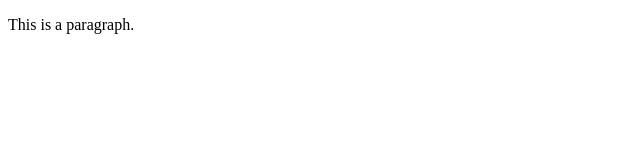
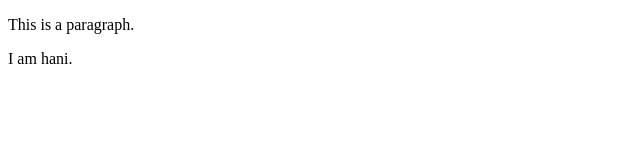
Before and after one commit to Hanibt/gitproject, a plain HTML site: page index.html in a window 1280 px wide. Shown: the full height of the page, 0-640 px from the left. Drawn offline with Linux system fonts and the light colour scheme.

Commit message:
new paragraph

```diff
--- a/index.html
+++ b/index.html
@@ -6,6 +6,7 @@
 <body>
 
 <p>This is a paragraph.</p>
+<p>I am hani.</p>
 
 </body>
 </html>
```
